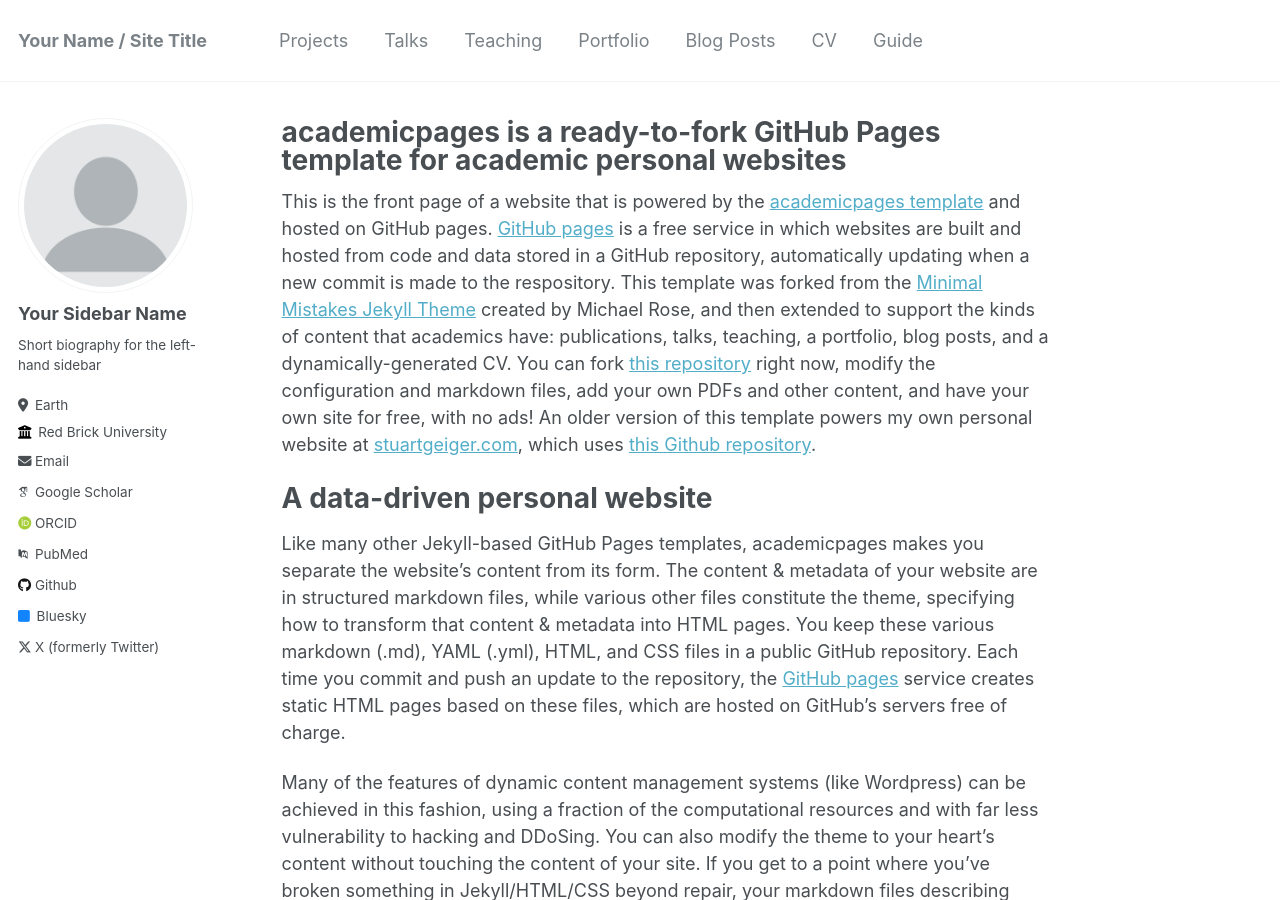
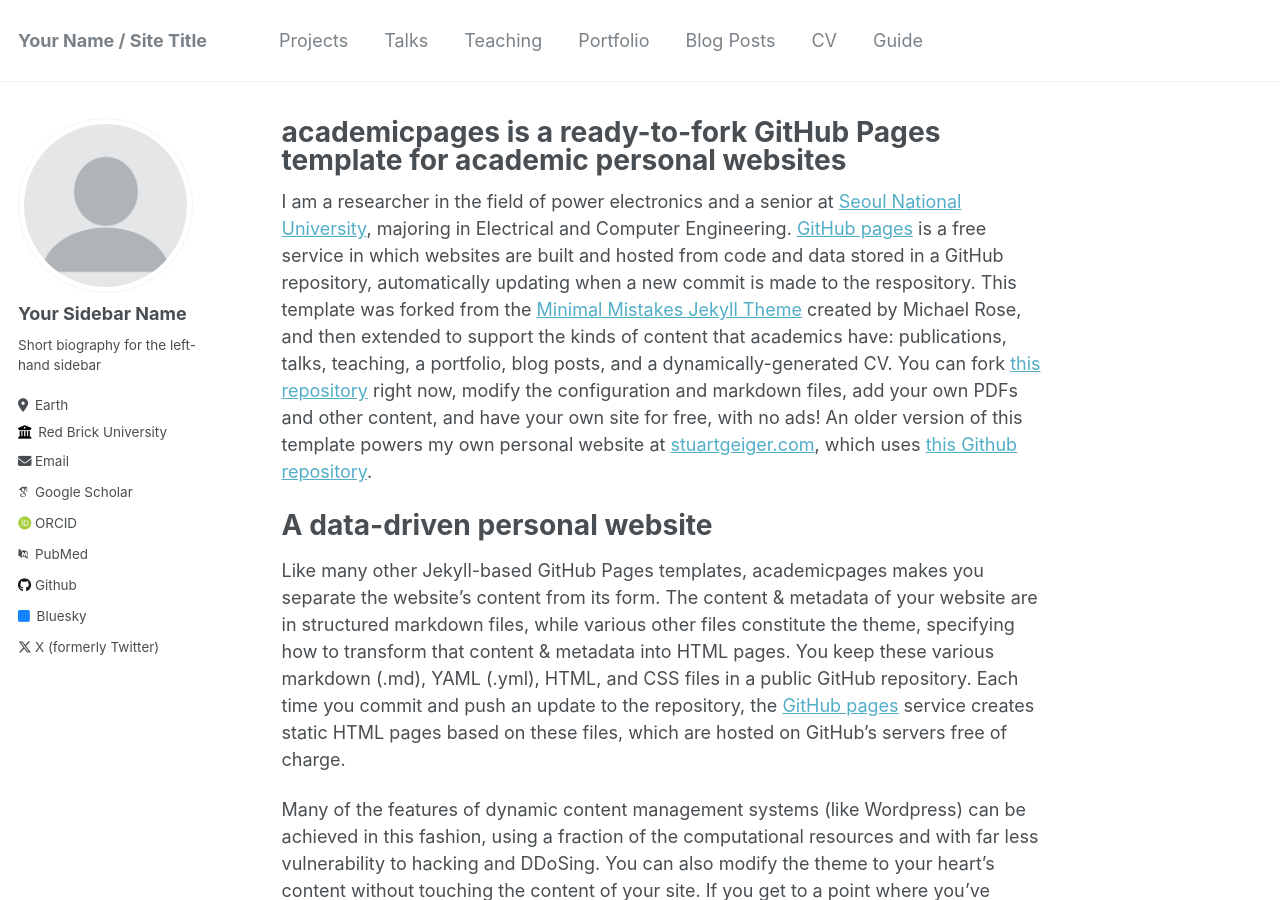
Before and after one commit to kyoungmokoo/kyoungmokoo.github.io, a Jekyll site: the page built from _pages/about.md, in a window 1280 px wide and 900 px high. Built offline with Jekyll 4.4.1, drawn with Linux system fonts in a browser that asks for light colours; some web fonts are replaced.

Commit message:
modifed index text

```diff
--- a/_pages/about.md
+++ b/_pages/about.md
@@ -7,7 +7,7 @@ redirect_from:
   - /about.html
 ---
 
-This is the front page of a website that is powered by the [academicpages template](https://github.com/academicpages/academicpages.github.io) and hosted on GitHub pages. [GitHub pages](https://pages.github.com) is a free service in which websites are built and hosted from code and data stored in a GitHub repository, automatically updating when a new commit is made to the respository. This template was forked from the [Minimal Mistakes Jekyll Theme](https://mmistakes.github.io/minimal-mistakes/) created by Michael Rose, and then extended to support the kinds of content that academics have: publications, talks, teaching, a portfolio, blog posts, and a dynamically-generated CV. You can fork [this repository](https://github.com/academicpages/academicpages.github.io) right now, modify the configuration and markdown files, add your own PDFs and other content, and have your own site for free, with no ads! An older version of this template powers my own personal website at [stuartgeiger.com](http://stuartgeiger.com), which uses [this Github repository](https://github.com/staeiou/staeiou.github.io).
+I am a researcher in the field of power electronics and a senior at [Seoul National University](https://www.snu.ac.kr/index.html), majoring in Electrical and Computer Engineering. [GitHub pages](https://pages.github.com) is a free service in which websites are built and hosted from code and data stored in a GitHub repository, automatically updating when a new commit is made to the respository. This template was forked from the [Minimal Mistakes Jekyll Theme](https://mmistakes.github.io/minimal-mistakes/) created by Michael Rose, and then extended to support the kinds of content that academics have: publications, talks, teaching, a portfolio, blog posts, and a dynamically-generated CV. You can fork [this repository](https://github.com/academicpages/academicpages.github.io) right now, modify the configuration and markdown files, add your own PDFs and other content, and have your own site for free, with no ads! An older version of this template powers my own personal website at [stuartgeiger.com](http://stuartgeiger.com), which uses [this Github repository](https://github.com/staeiou/staeiou.github.io).
 
 A data-driven personal website
 ======
```
